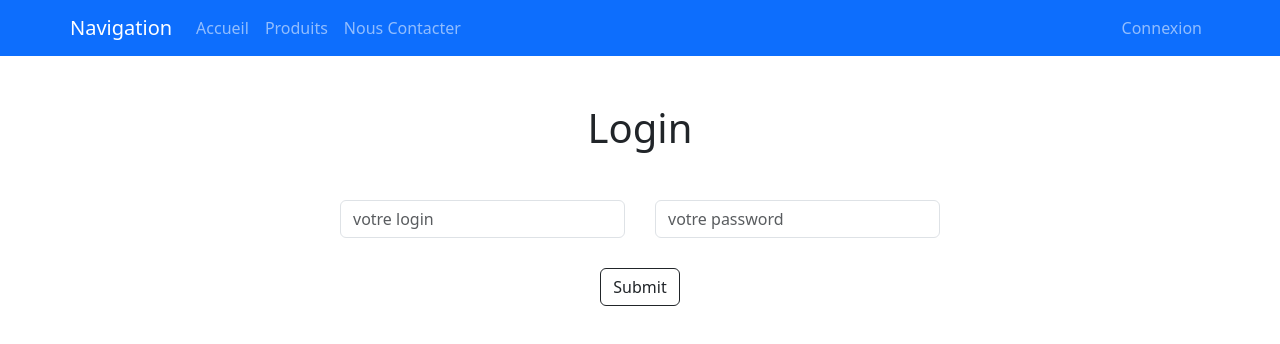
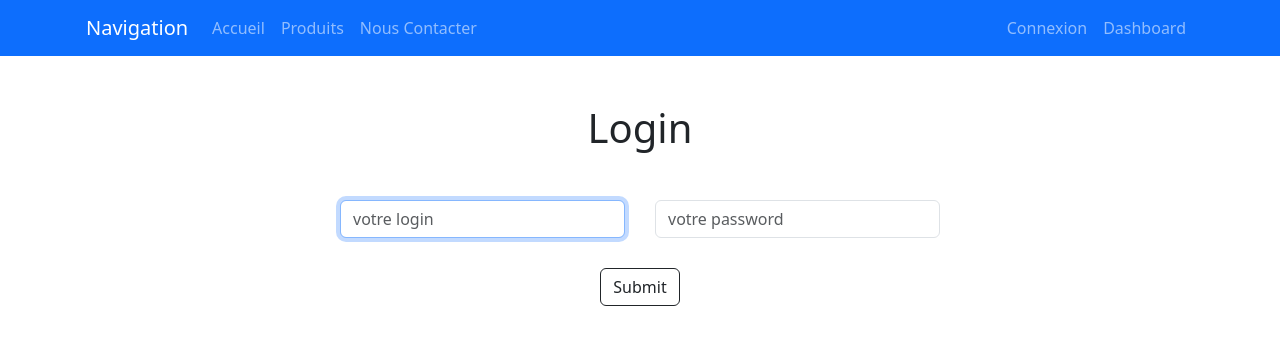
Before and after one commit to Nijushihosho/react-g-mai-2023, a React (Vite) app in the folder jour5-navigation/: page /login in a window 1280 px wide. Shown: the top 344 px of the page. Built offline with nearby package versions, Linux system fonts and the light colour scheme.

Commit message:
useEffect avec une dépendance

```diff
--- a/jour5-navigation/src/composant/Menu.jsx
+++ b/jour5-navigation/src/composant/Menu.jsx
@@ -4,7 +4,7 @@ import { Link } from "react-router-dom"
 function Menu() {
   return (
     <div className='bg-primary'>
-      <nav className='navbar navbar-expand container navbar-dark'>
+      <nav className='navbar navbar-expand container navbar-dark px-3'>
         <span className='navbar-brand'>Navigation</span>
         <ul className='navbar-nav'>
           <li className='nav-item'>
@@ -21,6 +21,9 @@ function Menu() {
           <li className='nav-item'>
             <Link to="/login" className='nav-link'>Connexion</Link>
           </li>
+          <li className='nav-item'>
+            <Link to="/admin" className='nav-link'>Dashboard</Link>
+          </li>
         </ul>
       </nav>
     </div>
--- /dev/null
+++ b/jour5-navigation/src/composant/Test.jsx
@@ -0,0 +1,22 @@
+import React , {useState, useEffect} from 'react'
+function Test() {
+    const [recherche, setRecherche] = useState("")
+    const [resultat, setResultat] = useState([])
+    useEffect(function(){
+        if(recherche.length === 0 ) return ;
+        const cloneResultat = [...resultat];
+        cloneResultat.push("nouvelle recherche suite à la modification de l'input")
+        setResultat(cloneResultat)
+    } , [recherche])
+    function change(e){
+        setRecherche(e.target.value)
+    }
+  return (
+    <div>
+        <input type="text" onChange={ change  } value={recherche} />
+        <pre>{JSON.stringify(resultat , null , "   ")}</pre>
+    </div>
+  )
+}
+
+export default Test
--- a/jour5-navigation/src/page/Login.jsx
+++ b/jour5-navigation/src/page/Login.jsx
@@ -1,10 +1,12 @@
-import React  from 'react'
+import React  , {useRef , useEffect} from 'react'
 import "./Login.css"
 import Joi from "joi"
 import {toast, ToastContainer} from "react-toastify"
 import { useNavigate } from "react-router-dom"
+import Test from '../composant/Test'
 
 function Login() {
+  const refLogin = useRef();
   const navigation = useNavigate()
   let  credentials = {login : "" , password : ""} ;
   function getFormData(e){
@@ -35,18 +37,23 @@ function Login() {
     }
   }
 
+  useEffect( function(){
+    refLogin.current.focus()
+  }, [])
+
 
   return (
     <div className='container'>
       <h1 className='text-center my-5'>Login</h1>
       <form className='grid-form' onSubmit={submit}>
-          <input type="text" name="login" placeholder='votre login' className='form-control me-3' onChange={getFormData}/>
+          <input type="text" name="login" placeholder='votre login' className='form-control me-3' onChange={getFormData} ref={refLogin}/>
           <input type="password" name="password" placeholder='votre password' className='form-control' onChange={getFormData} />
         <div>
           <input type="submit" className='btn btn-outline-dark'/>
         </div>
       </form>
       <ToastContainer />
+      {/* <Test /> */}
     </div>
   )
 }
```
